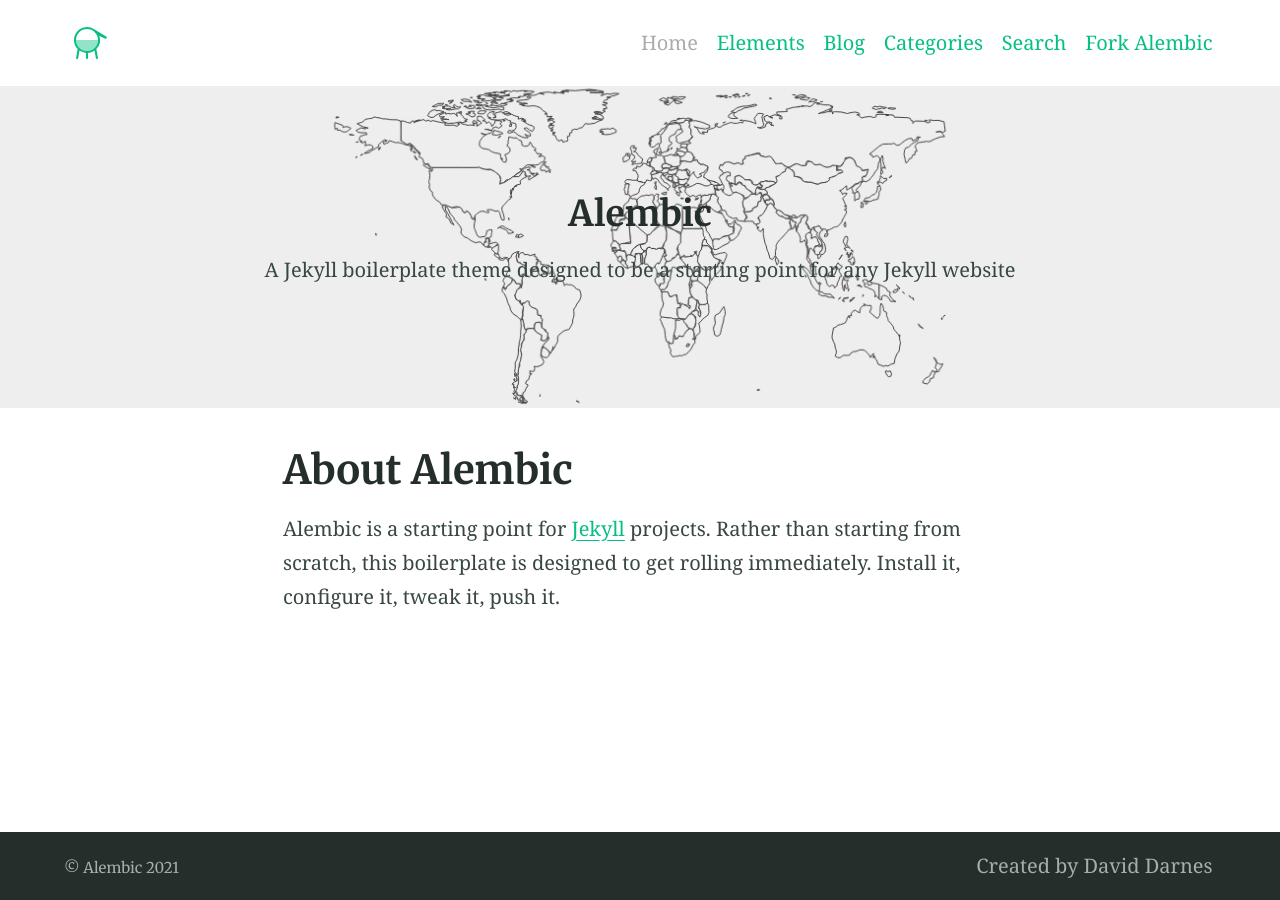
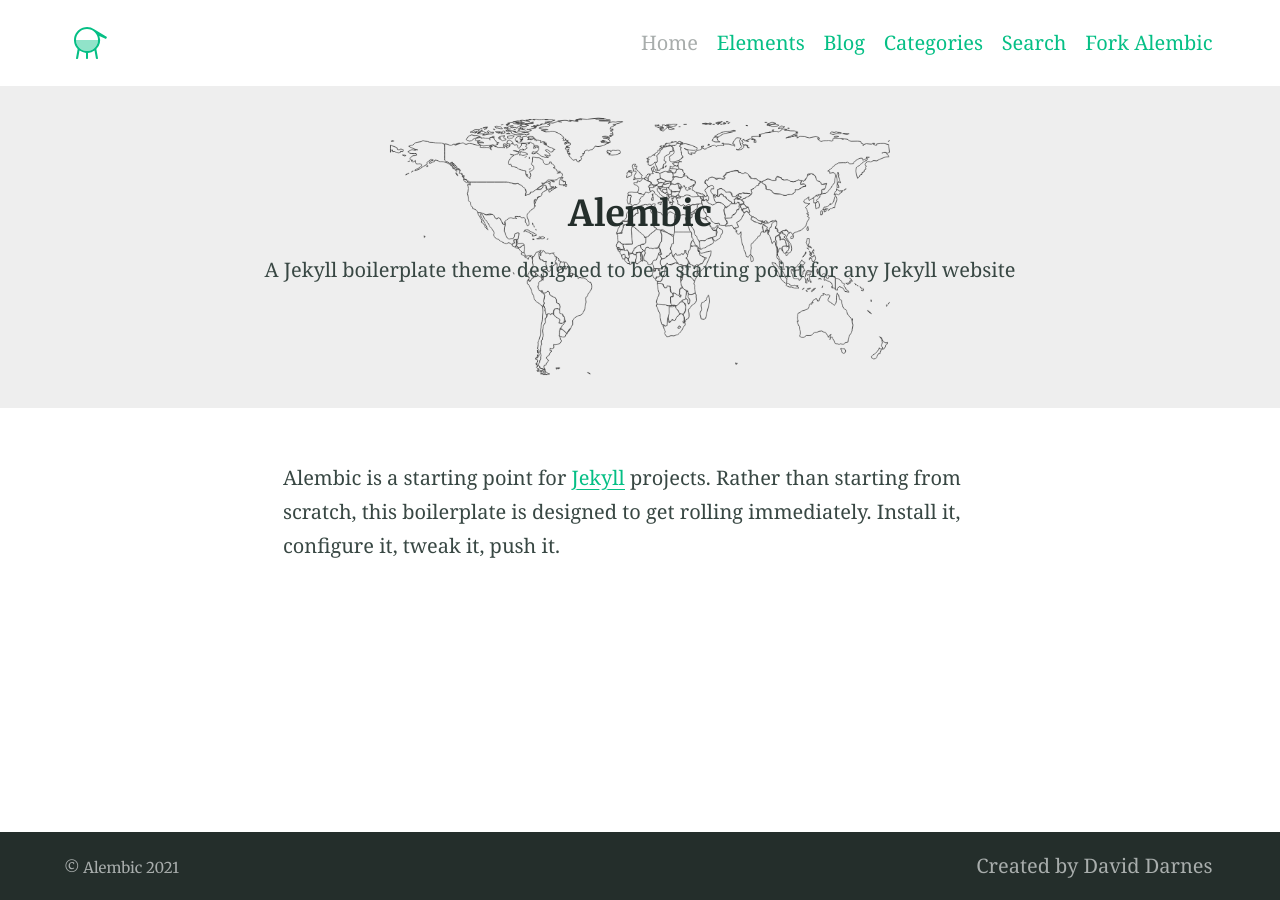
Before and after one commit to motimace/motimace.github.io, a Jekyll site: the page built from index.md, in a window 1280 px wide. Built offline with Jekyll 4.4.1, drawn with Linux system fonts in a browser that asks for light colours.

Commit message:
update background

```diff
--- a/index.md
+++ b/index.md
@@ -1,9 +1,9 @@
 ---
-title: About Alembic
+title:
 feature_text: |
   ## Alembic
   A Jekyll boilerplate theme designed to be a starting point for any Jekyll website
-feature_image: "https://github.com/motimace/motimace.github.io/blob/main/assets/background_650x200.png?raw=true"
+feature_image: "https://github.com/motimace/motimace.github.io/blob/main/assets/background_1300x230.png?raw=true"
 excerpt: "Alembic is a starting point for [Jekyll](https://jekyllrb.com/) projects. Rather than starting from scratch, this boilerplate is designed to get the ball rolling immediately. Install it, configure it, tweak it, push it."
 ---
 
```
Also changed, not shown: assets/background_1300x230.png (added), assets/background_650x200.png (deleted).
